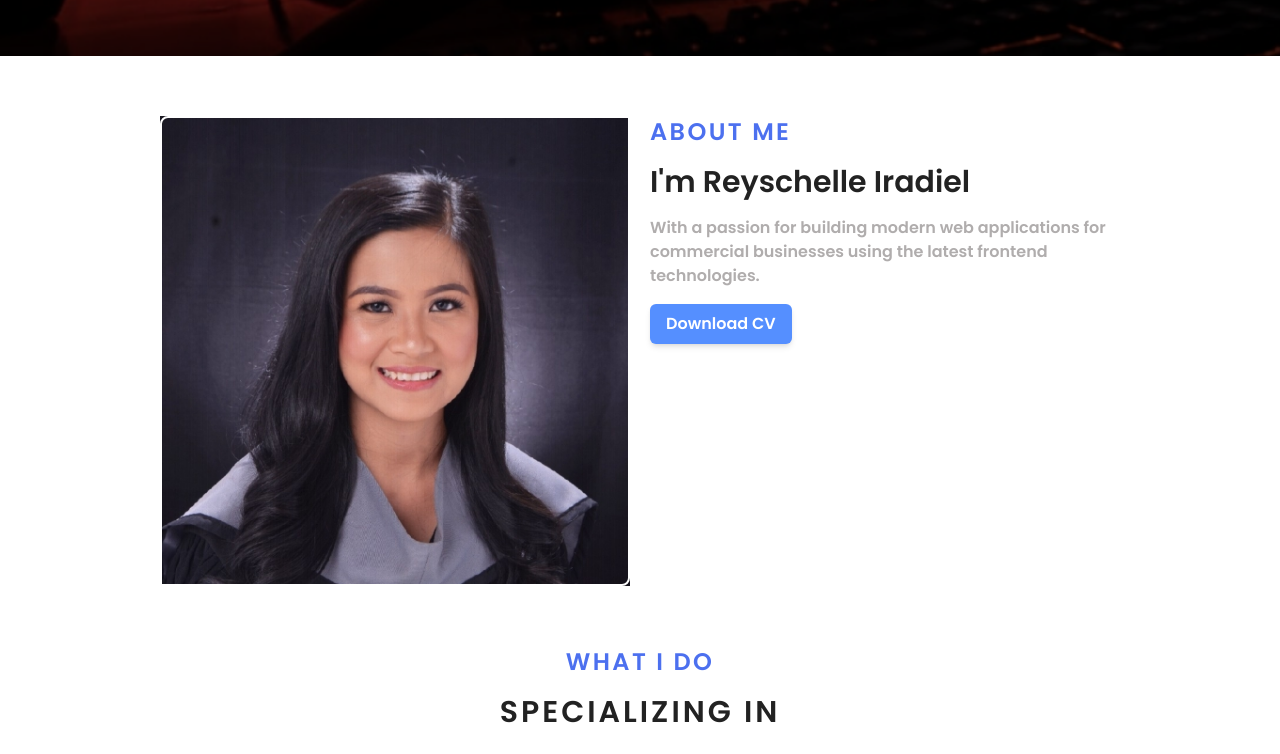
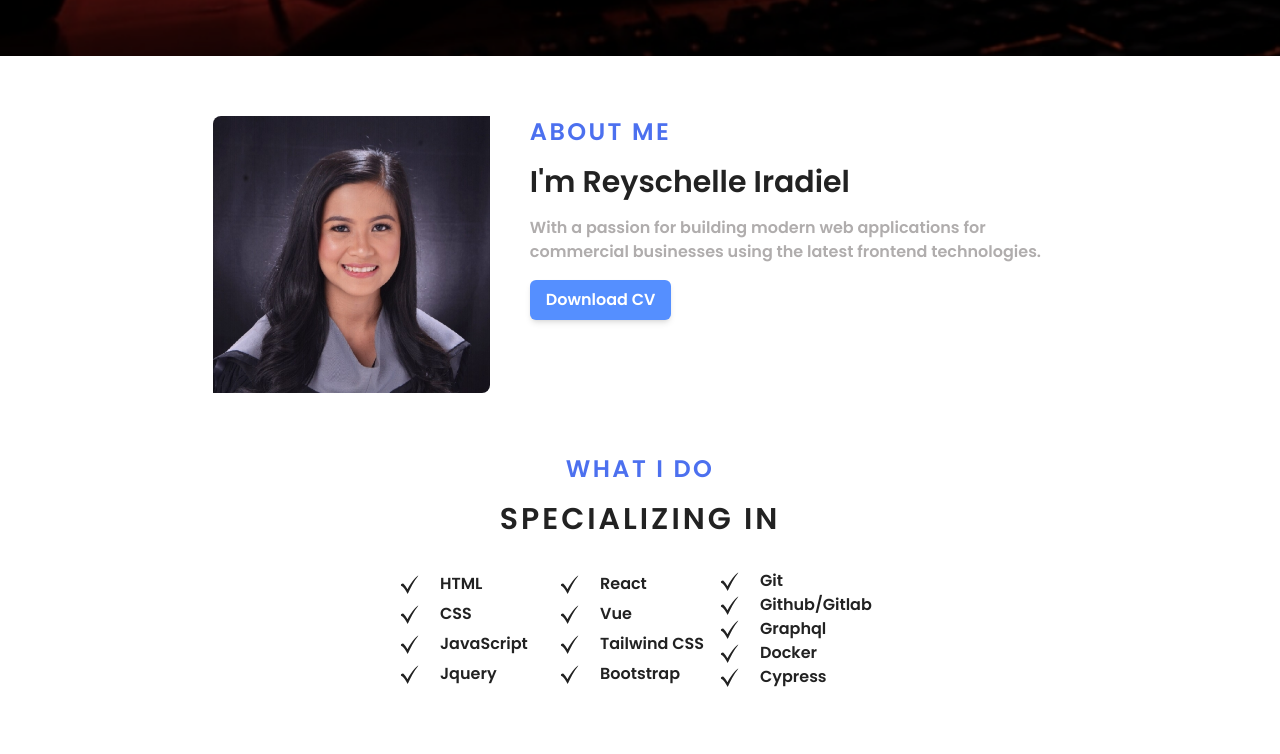
Before and after one commit to rniradiel/reyschelleiradiel.github.io, a React (Vite) app: page / in a window 1280 px wide. Shown: the part 744-1498 px from the top of the page. Built offline with nearby package versions, Linux system fonts and the light colour scheme.

Commit message:
image frame

```diff
--- a/src/index.css
+++ b/src/index.css
@@ -31,11 +31,12 @@
     @apply relative;
   }
   .img-frame::before {
-    @apply absolute top-0 left-0;
+    @apply absolute top-4 left-4;
     @apply border-2 border-white;
     @apply rounded-tl-lg rounded-br-lg;
     @apply w-full h-full;
     @apply pointer-events-none;
     @apply content-[''];
+    @apply z-[-1];
   }
 }
--- a/src/sections/About/About.jsx
+++ b/src/sections/About/About.jsx
@@ -4,9 +4,9 @@ import CV from '../../assets/Reyschelle Iradiel CV.pdf'
 
 function About() {
     return (
-        <section id="about" className='flex mx-auto w-9/12 grid grid-cols-2 gap-5'>
+        <section id="about" className='flex mx-auto w-4/6 gap-10'>
             <div className="img-frame">
-                <img className='' src={heroImg} alt="Profile picture of Reyschelle Iradiel" />
+                <img className='rounded-tl-lg rounded-br-lg' src={heroImg} alt="Profile picture of Reyschelle Iradiel" />
             </div>
             <div className='flex text-left flex-col gap-4'>
                 <h2 className='text-purple tracking-widest'>About Me</h2>
```
